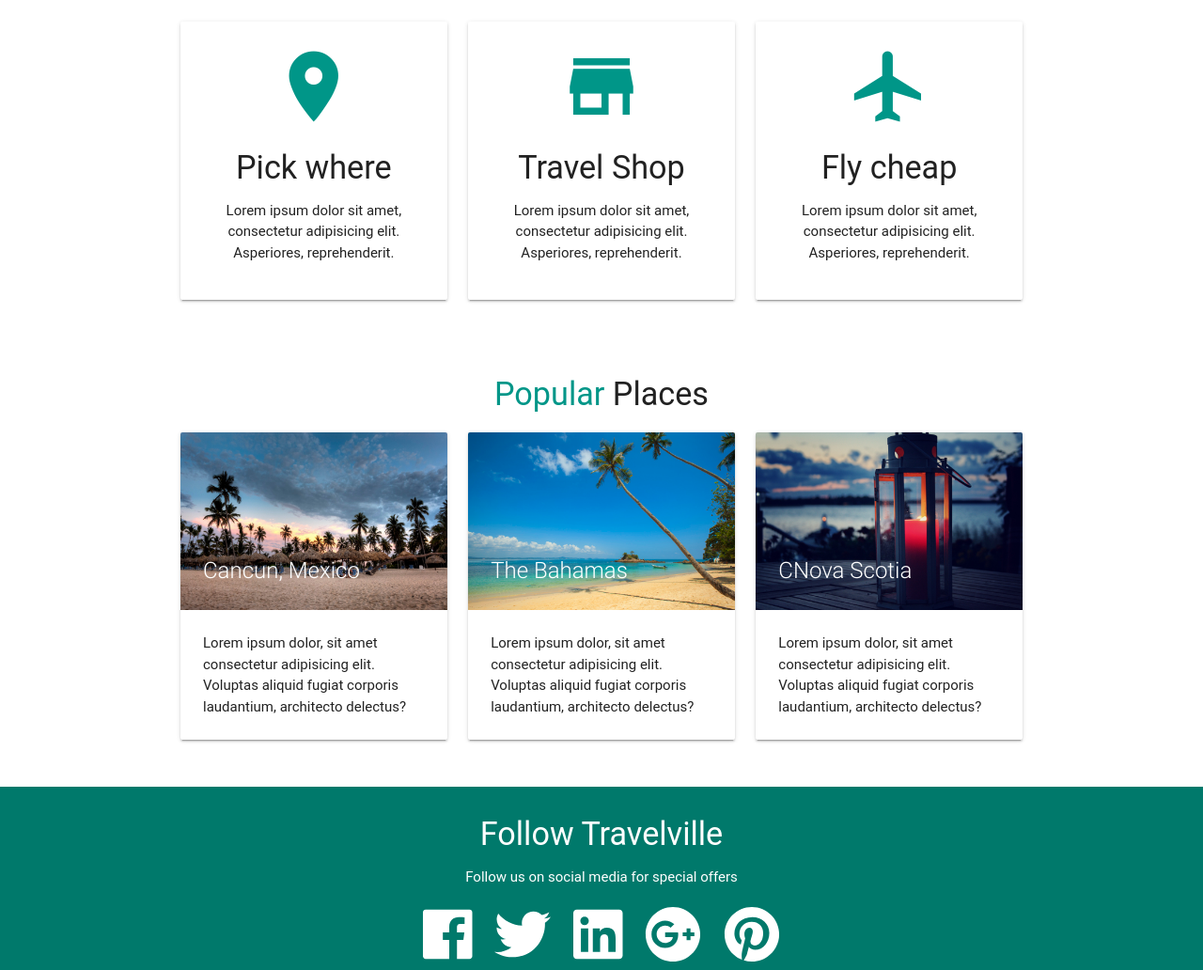
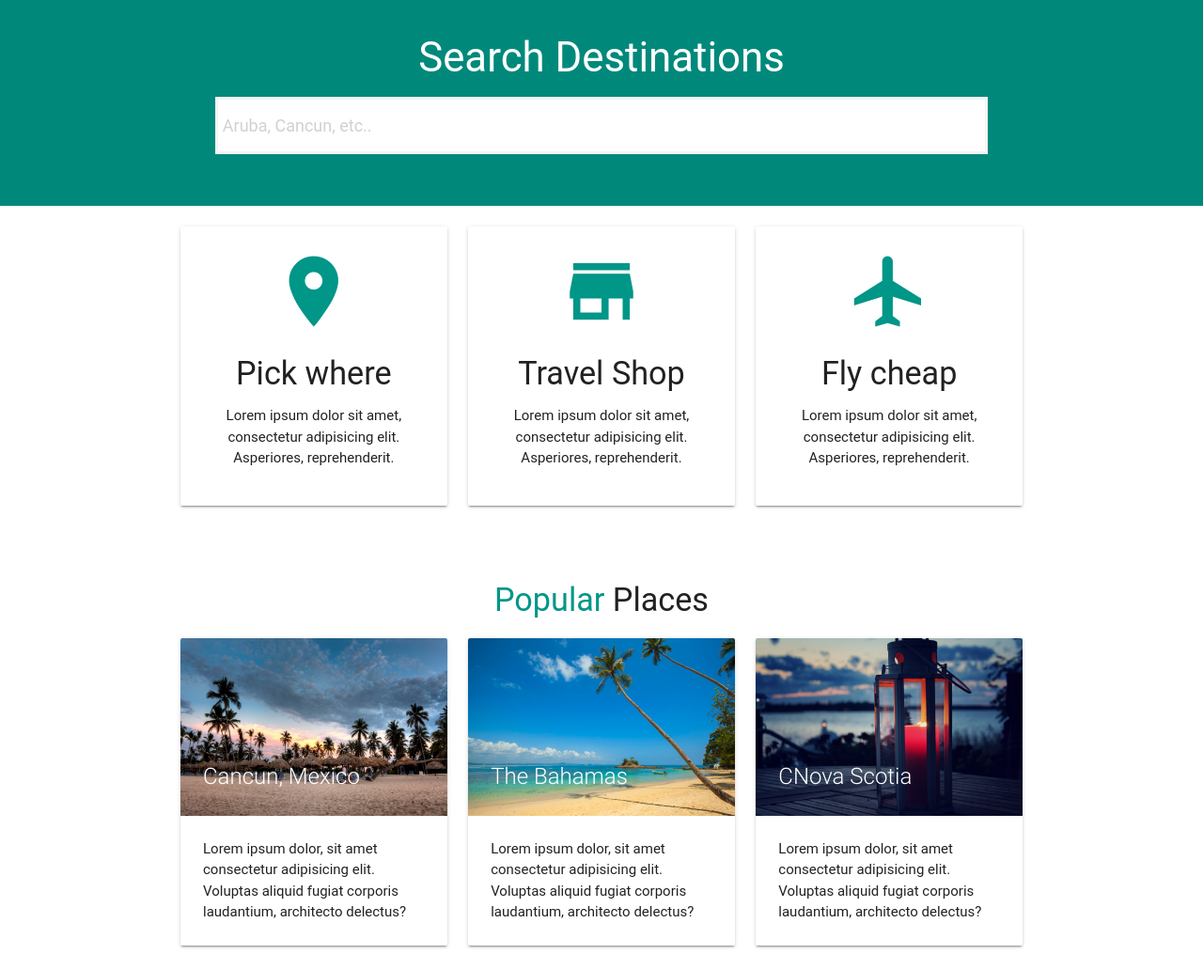
Before and after one commit to darrell-parkhouse5151/travelville, a website: page index.html in a window 1280 px wide. Shown: the top 1032 px of the page at 94% size. Drawn offline with Linux system fonts and the light colour scheme; a web font is replaced by a local one.

Commit message:
added the search section

```diff
--- a/index.html
+++ b/index.html
@@ -13,6 +13,21 @@
     <link rel="stylesheet" href="css/app.css">
 </head>
 <body>
+    <!-- section search --->
+    <section id="search" class="section section-search teal darken-1 white-text center scrollspy">
+        <div class="container">
+            <div class="row">
+                <div class="col s12">
+                    <h3>Search Destinations</h3>
+                    <div class="input-field">
+                        <input type="text" class="white grey-text autocomplete" id="autocomplete-input" placeholder="Aruba, Cancun, etc..">
+                    </div>
+                </div>
+            </div>
+        </div>
+    </section>
+    <!-- end section search --->
+
     <!-- section icon boxes --->
     <section class="section section-icons gray lighten-4 center">
         <div class="container">
```
